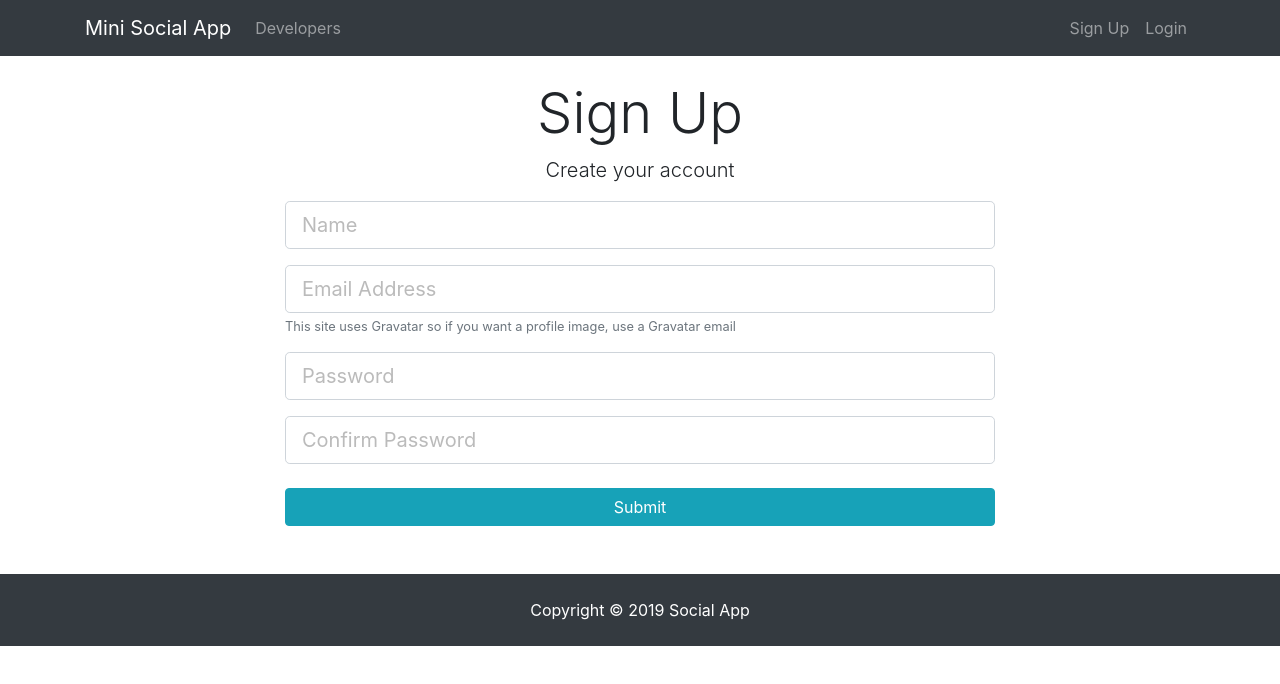
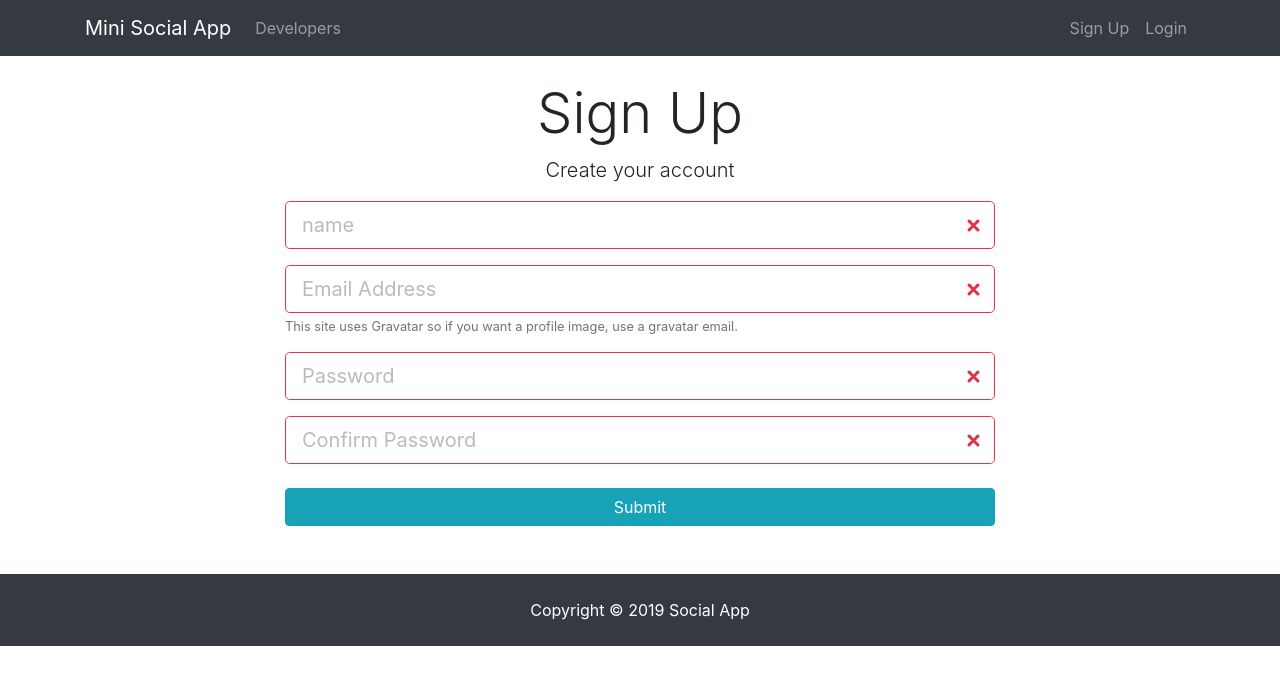
Before and after one commit to GnosisAssembler/Octobook, a React (Create React App) app in the folder client/: page /register in a window 1280 px wide. Shown: the top 684 px of the page. Built offline with nearby package versions, Linux system fonts and the light colour scheme.

Commit message:
Create TextFieldGroup component for all the input fields

```diff
--- a/client/src/components/auth/Login.js
+++ b/client/src/components/auth/Login.js
@@ -3,6 +3,7 @@
 import { connect } from 'react-redux';
 import  classnames  from 'classnames';
 import { loginUser } from '../../actions/authActions';
+import TextFieldGroup from '../common/TextFieldGroup';
 
 class Login extends Component {
     constructor () {
@@ -66,32 +67,22 @@
                             <h1 className="display-4 text-center">Log In</h1>
                             <p className="lead text-center">Sign in to your DevConnector account</p>
                             <form onSubmit={this.onSubmit}>
-                                <div className="form-group">
-                                    <input
-                                    type="email"
-                                    className={ classnames('form-control form-control-lg', {
-                                        'is-invalid': errors.email
-                                    })}
-                                    placeholder="Email Address"
-                                    name="email"
+                                <TextFieldGroup
+                                    placeholder='Email Address'
+                                    name='email'
+                                    type='email'
                                     value={this.state.email}
                                     onChange={this.onChange}
+                                    error={errors.email}
                                 />
-                                    {errors.email && (<div className="invalid-feedback"> {errors.email} </div>) }
-                                </div>
-                                <div className="form-group">
-                                    <input
-                                    type="password"
-                                    className={ classnames('form-control form-control-lg', {
-                                        'is-invalid': errors.password
-                                    })}
-                                    placeholder="Password"
-                                    name="password"
+                                <TextFieldGroup
+                                    placeholder='Password'
+                                    name='password'
+                                    type='password'
                                     value={this.state.password}
                                     onChange={this.onChange}
+                                    error={errors.password}
                                 />
-                                    {errors.password && (<div className="invalid-feedback"> {errors.password} </div>) }
-                                </div>
                                 <input
                                 type="submit"
                                 className="btn btn-info btn-block mt-4"
--- a/client/src/components/auth/Register.js
+++ b/client/src/components/auth/Register.js
@@ -6,6 +6,7 @@
 // Import connect for connecting redux to this component
 import { connect } from 'react-redux';
 import { registerUser } from '../../actions/authActions';
+import TextFieldGroup from '../common/TextFieldGroup';
 
 class Register extends Component {
     constructor () {
@@ -67,59 +68,38 @@
                         <h1 className="display-4 text-center">Sign Up</h1>
                         <p className="lead text-center">Create your account</p>
                         <form noValidate onSubmit={this.onSubmit}>
-                            <div className="form-group">
-                                <input
-                                type="text"
-                                className={ classnames('form-control form-control-lg', {
-                                    'is-invalid': errors.name
-                                })}
-                                placeholder="Name"
-                                name="name"
+                            <TextFieldGroup
+                                placeholder='name'
+                                name='name'
                                 value={this.state.name}
                                 onChange={this.onChange}
-                                />
-                                {errors.name && (<div className="invalid-feedback"> {errors.name} </div>) }
-                            </div>
-                            <div className="form-group">
-                                <input
-                                type="email"
-                                className={ classnames('form-control form-control-lg', {
-                                    'is-invalid': errors.email
-                                })}
-                                placeholder="Email Address"
-                                name="email"
+                                error={errors.name}
+                            />
+                            <TextFieldGroup
+                                placeholder='Email Address'
+                                name='email'
+                                type='email'
                                 value={this.state.email}
                                 onChange={this.onChange}
-                                />
-                                {errors.email && (<div className="invalid-feedback"> {errors.email} </div>) }
-                                <small className="form-text text-muted">This site uses Gravatar so if you want a profile image, use a Gravatar email</small>
-                            </div>
-                            <div className="form-group">
-                                <input
-                                type="password"
-                                className={ classnames('form-control form-control-lg', {
-                                    'is-invalid': errors.password
-                                })}
-                                placeholder="Password"
-                                name="password"
+                                error={errors.email}
+                                info="This site uses Gravatar so if you want a profile image, use a gravatar email."
+                            />
+                            <TextFieldGroup
+                                placeholder='Password'
+                                name='password'
+                                type='password'
                                 value={this.state.password}
                                 onChange={this.onChange}
-                                />
-                                {errors.password && (<div className="invalid-feedback"> {errors.password} </div>) }
-                            </div>
-                            <div className="form-group">
-                                <input
-                                type="password"
-                                className={ classnames('form-control form-control-lg', {
-                                    'is-invalid': errors.password2
-                                })}
-                                placeholder="Confirm Password"
-                                name="password2"
+                                error={errors.password}
+                            />
+                            <TextFieldGroup
+                                placeholder='Confirm Password'
+                                name='password2'
+                                type='password'
                                 value={this.state.password2}
                                 onChange={this.onChange}
-                                />
-                                {errors.password2 && (<div className="invalid-feedback"> {errors.password2} </div>) }
-                            </div>
+                                error={errors.password2}
+                            />
                             <input
                             type="submit"
                             className="btn btn-info btn-block mt-4" />
--- /dev/null
+++ b/client/src/components/common/TextFieldGroup.js
@@ -0,0 +1,50 @@
+import React from 'react';
+import classnames from 'classnames';
+import  PropTypes from 'prop-types';
+
+const TextFieldGroup = ({
+    name,
+    placeholder,
+    value,
+    label,
+    error,
+    info,
+    type,
+    onChange,
+    disabled
+}) => {
+    return(
+        <div className="form-group">
+            <input
+            type={type}
+            className={ classnames('form-control form-control-lg', {
+                'is-invalid': {error}
+            })}
+            placeholder={placeholder}
+            name={name}
+            value={value}
+            onChange={onChange}
+            disabled={disabled}
+            />
+            {info && <small className="form-text text-muted">{info}</small>}
+            {error && (<div className="invalid-feedback"> {error} </div>) }
+        </div>
+    )
+}
+
+TextFieldGroup.propTypes = {
+    name: PropTypes.string.isRequired,
+    placeholder: PropTypes.string,
+    value: PropTypes.string.isRequired,
+    info: PropTypes.string,
+    error: PropTypes.string,
+    type: PropTypes.string.isRequired,
+    onChange: PropTypes.func.isRequired,
+    disabled: PropTypes.string
+}
+
+TextFieldGroup.defaultTypes = {
+    type: 'text'
+}
+
+export default TextFieldGroup;
```
Lines whose indentation alone changed are shown as unchanged.
